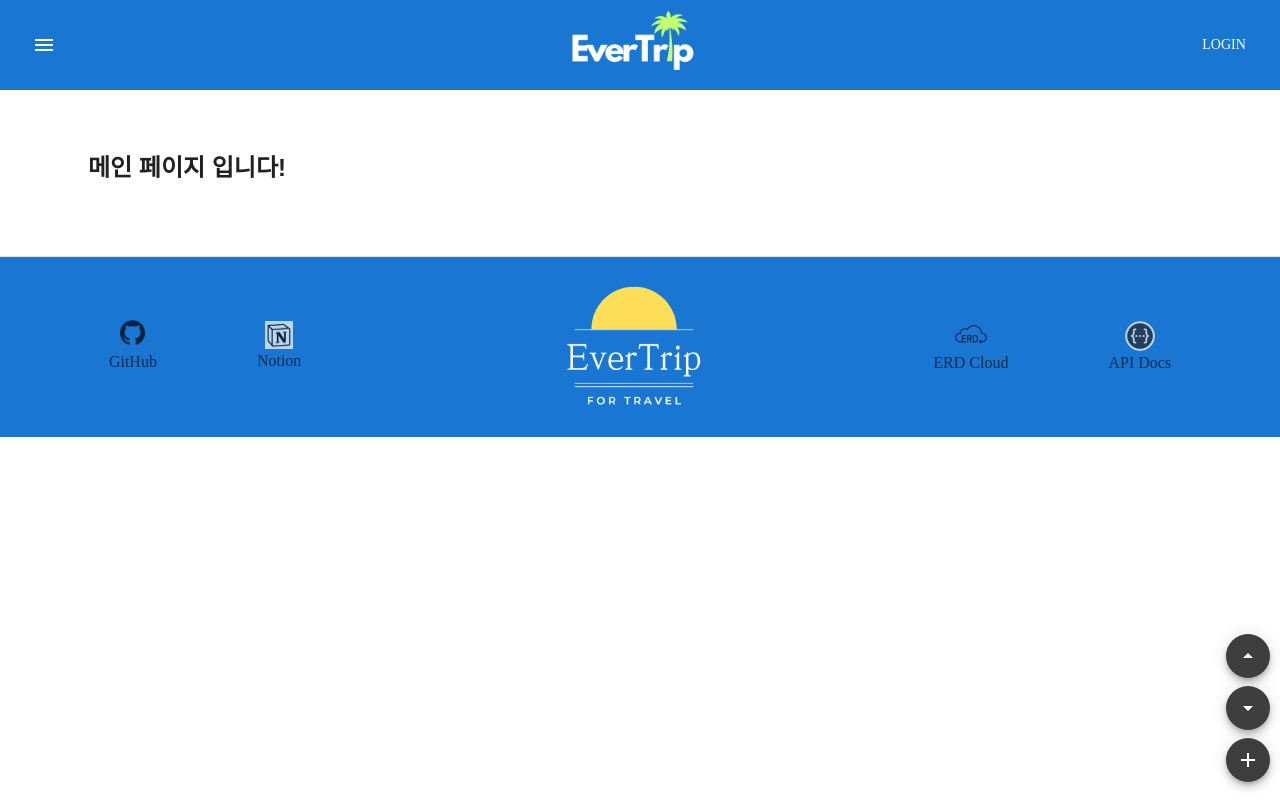
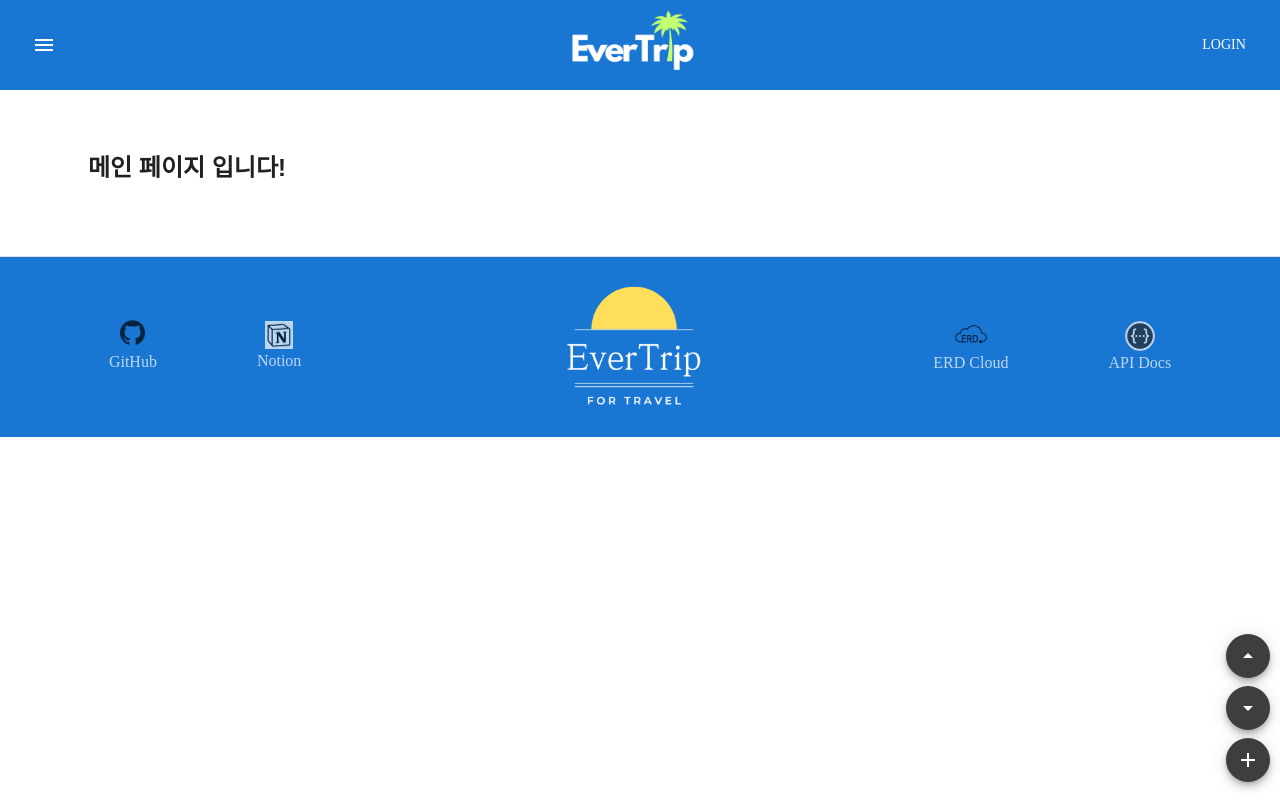
Before and after one commit to evertrip/evertrip-frontend, a React (Create React App) app: page / in a window 1280 px wide. Built offline with nearby package versions, Linux system fonts and the light colour scheme; a web font is replaced by a local one.

Commit message:
[feat] Footer 폰트 색 white로 변경 #10

```diff
--- a/src/modules/layout/Footer.tsx
+++ b/src/modules/layout/Footer.tsx
@@ -61,6 +61,7 @@ function Footer() {
                 "&:hover": {
                   cursor: "pointer",
                 },
+                color: "white",
               }}
             >
               GitHub
@@ -92,6 +93,7 @@ function Footer() {
                 "&:hover": {
                   cursor: "pointer",
                 },
+                color: "white",
               }}
             >
               Notion
@@ -161,6 +163,7 @@ function Footer() {
                   cursor: "pointer",
                 },
                 justifyContent: "flex-end",
+                color: "white",
               }}
             >
               ERD Cloud
@@ -192,6 +195,7 @@ function Footer() {
                   cursor: "pointer",
                 },
                 justifyContent: "flex-end",
+                color: "white",
               }}
             >
               API Docs
```
